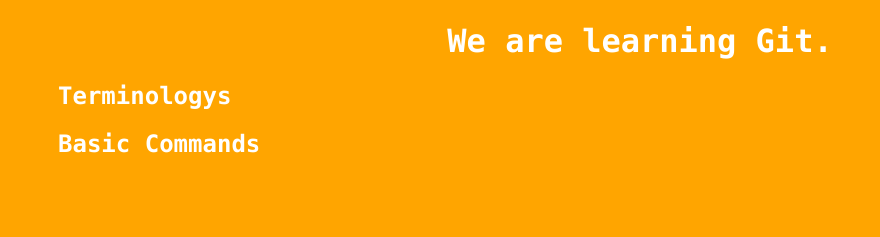
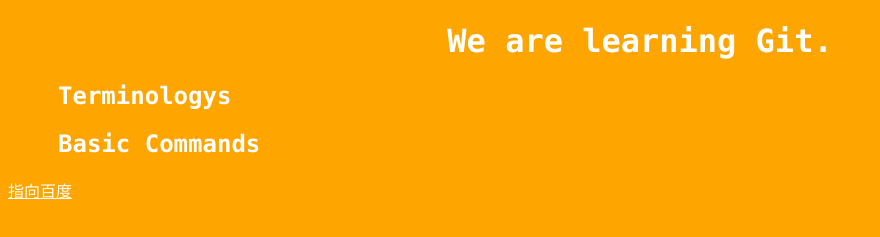
Before and after one commit to kylez7/deepLearningGitAgain, a plain HTML site: page index.html in a window 1280 px wide. Shown: the part 163-400 px from the top of the page, without its empty margins (0-880 px from the left). Drawn offline with Linux system fonts and the light colour scheme.

Commit message:
add changedHtml

```diff
--- a/index.html
+++ b/index.html
@@ -43,7 +43,11 @@
             </div>
         </div>
     </section>
-
+    <footer>
+	    <p>
+	    	<a href="www.baidu.com">指向百度</a>
+	    </p>
+    </footer>
     <script src="js/script.js"></script>
 </body>
 </html>
```
